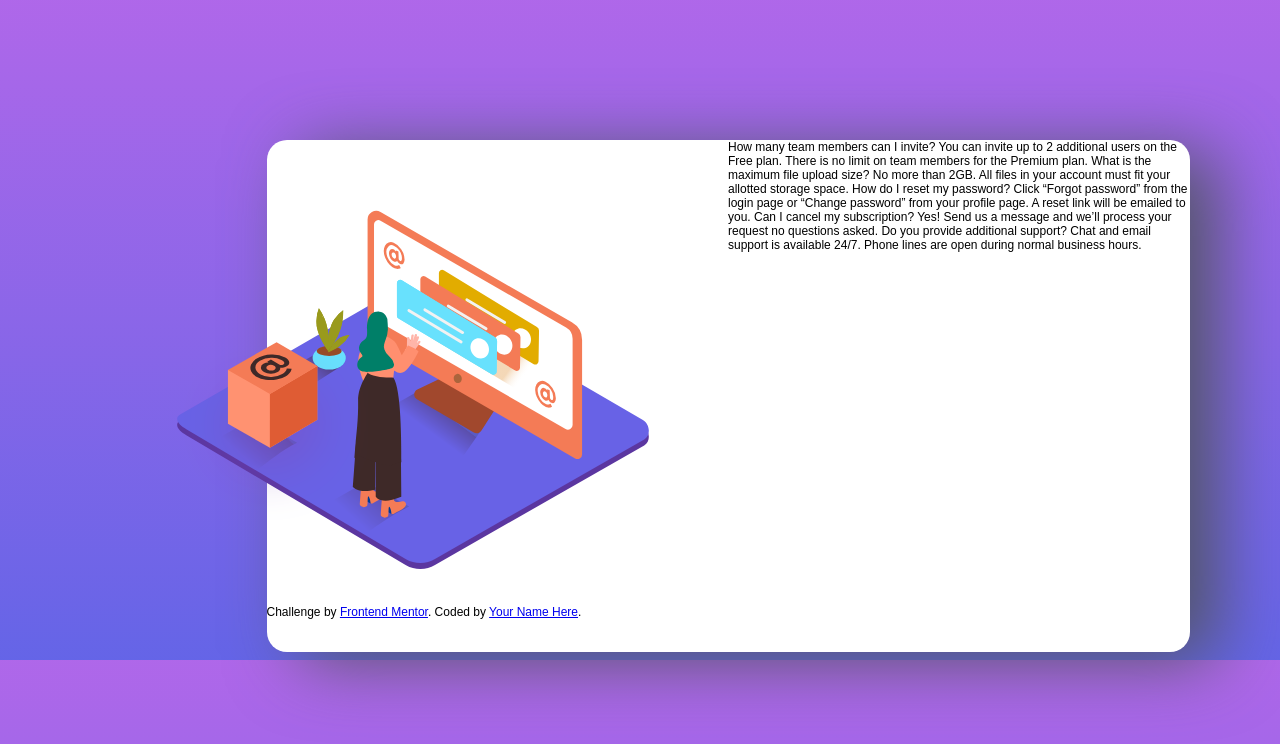
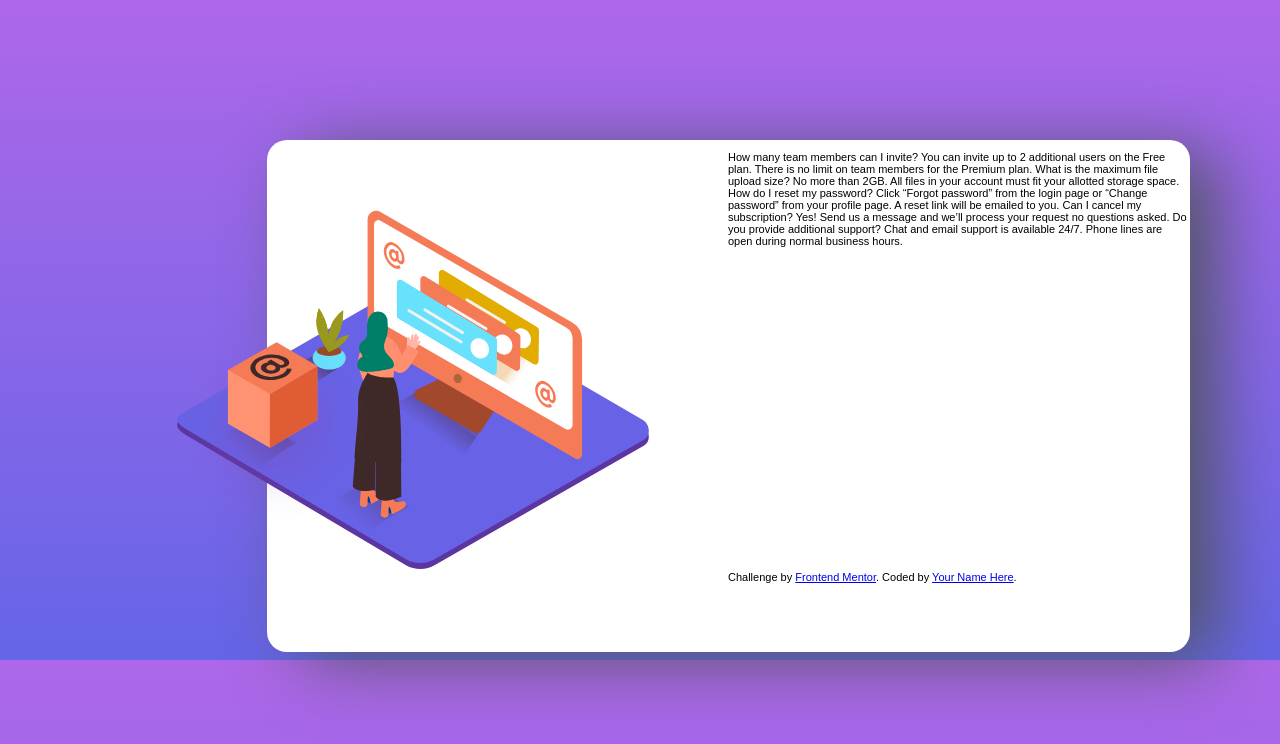
Before and after one commit to lucasmarea/sitefront2, a plain HTML site: page index.html in a window 1280 px wide. Shown: the top 744 px of the page. Drawn offline with Linux system fonts and the light colour scheme.

Commit message:
09122020

```diff
--- a/index.html
+++ b/index.html
@@ -23,7 +23,7 @@
     <div class="img2"><img src="images/illustration-woman-online-desktop.svg" alt="imagem"></div>
     <div class="img"><img src="images/illustration-box-desktop.svg" alt=""></div>
 
-    How many team members can I invite?
+   <p> How many team members can I invite?
   You can invite up to 2 additional users on the Free plan. There is no limit on
   team members for the Premium plan.
 
@@ -39,8 +39,21 @@
 
   Do you provide additional support?
   Chat and email support is available 24/7. Phone lines are open during normal business hours.
-
-
+</p>
+  <br>
+  <br>
+  <br>
+  <br>
+  <br>
+  <br>
+  <br>
+  <br>
+  <br>
+  <br>
+  <br>
+  <br>
+  <br>
+  <br>
   <div class="attribution">
     Challenge by <a href="https://www.frontendmentor.io?ref=challenge" target="_blank">Frontend Mentor</a>.
     Coded by <a href="#">Your Name Here</a>.
--- a/style.css
+++ b/style.css
@@ -3,6 +3,7 @@ body{
     font-family: 'Kumbh Sans', sans-serif;
     width: 1440px;
     overflow: hidden;
+    font-size: 11px; text-align: center;
 
 }
 
@@ -17,7 +18,7 @@ body{
     justify-self: center;
 
     box-shadow:  30px 10px  70px -2px hsl(229, 11%, 36%);
-    font-size: 12px;
+
     display: grid;
     grid-template-columns: 1fr 1fr;
 
```
